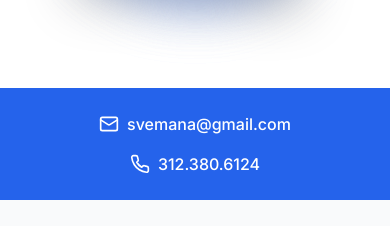
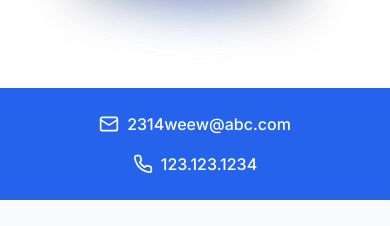
Before and after one commit to svemana16/SampleResume, a React (Vite) app: page / in a window 390 px wide. Shown: the part 1021-1247 px from the top of the page. Built offline with nearby package versions, Linux system fonts and the light colour scheme.

Commit message:
Change contact details in PERSONAL_INFO
Updated email and phone number in PERSONAL_INFO.

```diff
--- a/data.ts
+++ b/data.ts
@@ -4,8 +4,8 @@ import { Experience, Accomplishment, Education, ExpertiseCategory } from './type
 export const PERSONAL_INFO = {
   name: "Sathish Vemana",
   title: "Senior Software Developer",
-  email: "svemana@gmail.com",
-  phone: "312.380.6124",
+  email: "2314weew@abc.com",
+  phone: "123.123.1234",
   summary: "A hands-on software developer with 19+ years of development expertise in application programming, web development, and databases using C#, .NET Framework, SQL Server, and more. Highly dedicated, solution-driven pattern programmer with strong skills in OOD/OOA and solving complex problems under tight deadlines."
 };
 
```
